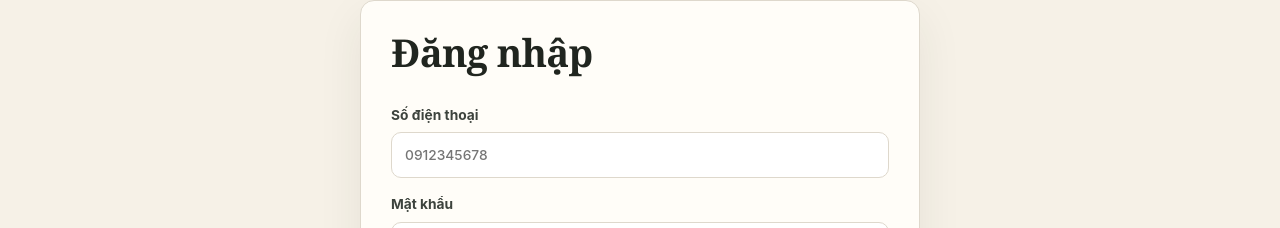
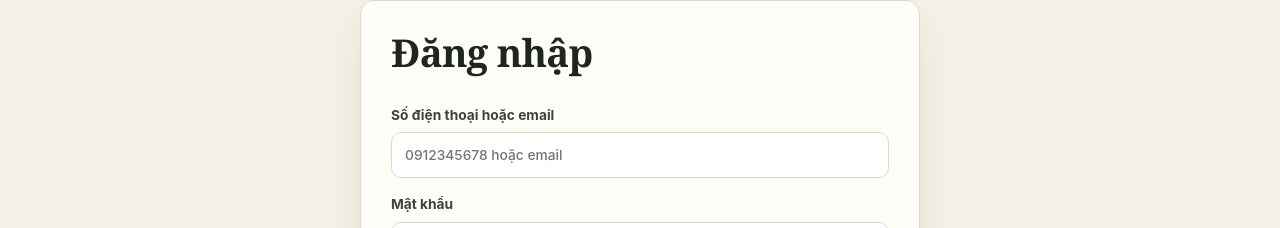
Before and after one commit to lhoangson246-byte/gao-kinh-bac-preview, a React (Vite) app in the folder frontend/: page /dang-nhap in a window 1280 px wide. Shown: the part 137-365 px from the top of the page. Built offline with nearby package versions, Linux system fonts and the light colour scheme; no server answers.

Commit message:
Fix Turso customer and address operations

```diff
--- a/frontend/src/pages/Login.jsx
+++ b/frontend/src/pages/Login.jsx
@@ -32,17 +32,16 @@ export default function Login() {
       {error && <p className="alert error">{error}</p>}
 
       <form onSubmit={onSubmit}>
-        <label>Số điện thoại
+        <label>Số điện thoại hoặc email
           <input
             className="input"
-            type="tel"
+            type="text"
             name="identifier"
             value={form.identifier}
             onChange={onChange}
             required
-            inputMode="tel"
-            autoComplete="tel"
-            placeholder="0912345678"
+            autoComplete="username"
+            placeholder="0912345678 hoặc email"
           />
         </label>
 
```
Also changed, not shown: 2 other files (tests, documents, lock files or other folders).
